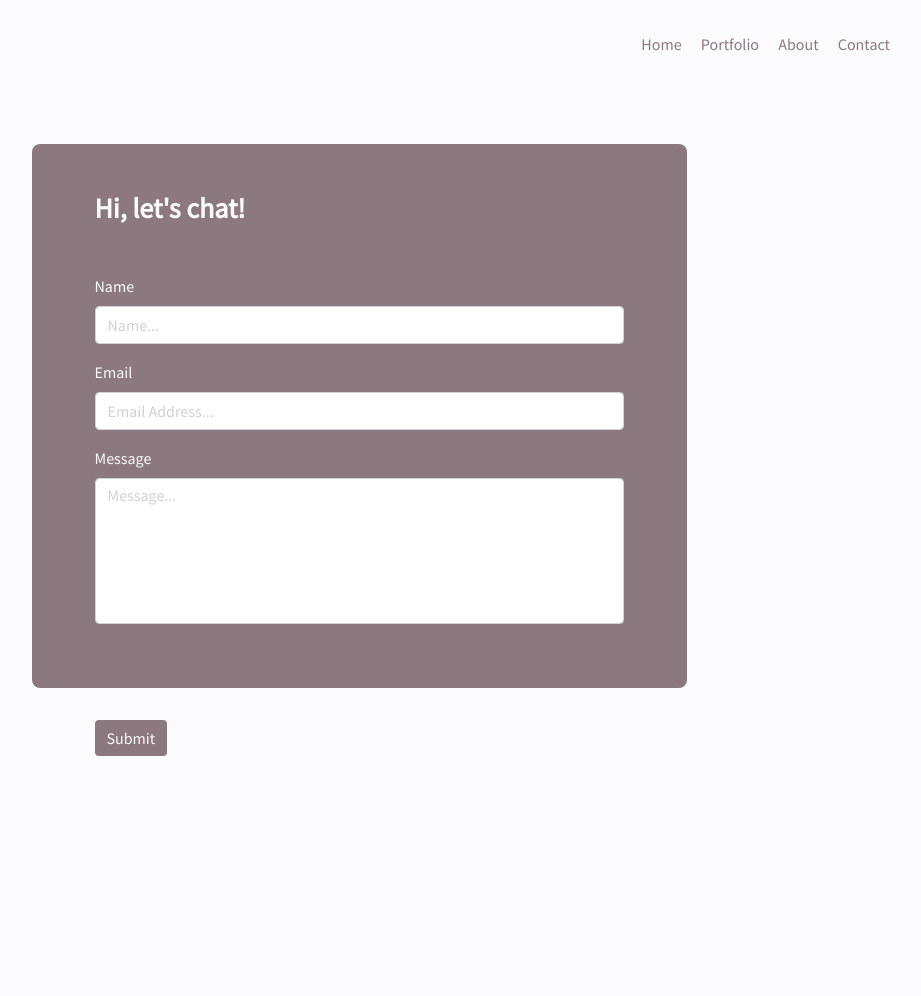
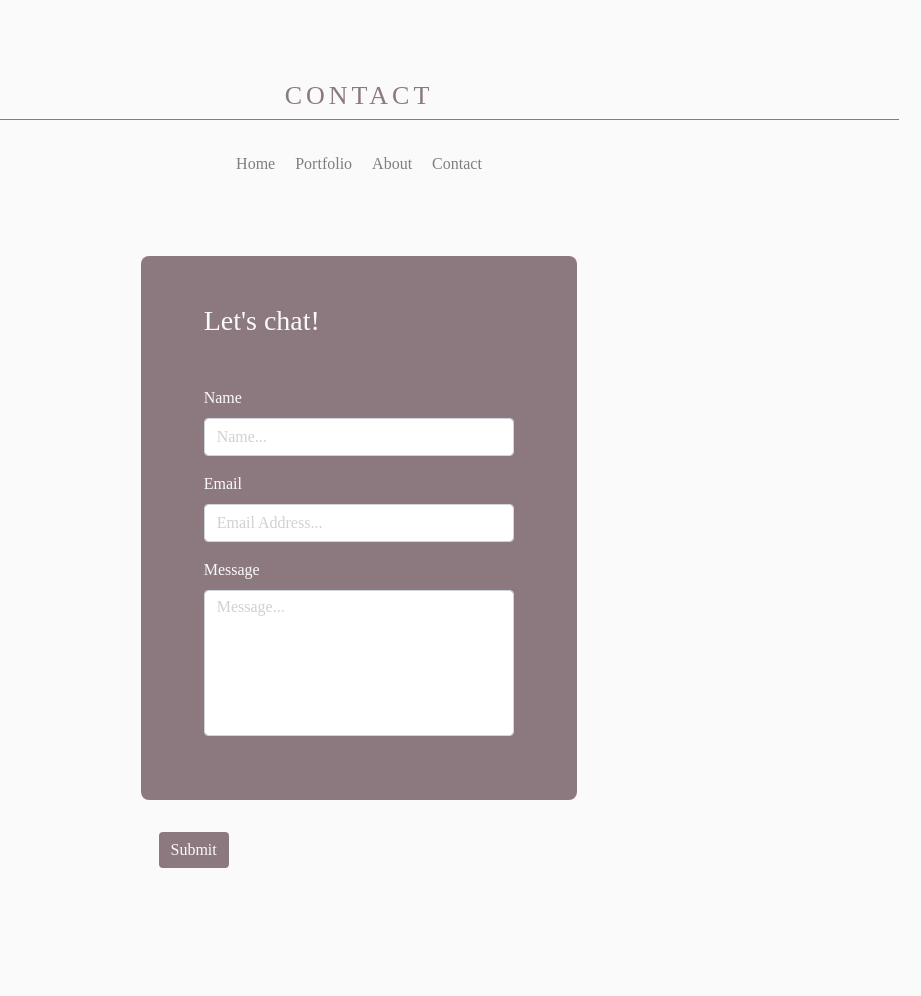
Before and after one commit to ymataya/2-Portfolio, a plain HTML site: page contact.html in a window 1280 px wide. Shown: the whole page, without its empty margins (281-1202 px from the left). Before the commit the page ends 884 px from the top, so only its background shows below. Drawn offline with nearby package versions, Linux system fonts and the light colour scheme.

Commit message:
made it more organized

```diff
--- a/about.css
+++ b/about.css
@@ -1,3 +1,50 @@
+body {
+    background-color: #fafafa;
+}
+
+.center-nav {
+    border-top: 0.5px solid #8c797f;
+    padding-top: 2rem;
+}
+
+#name {
+    font-family: "Avenir";
+    font-weight: 100;
+    letter-spacing: 4px;
+    font-size: 26px;
+    color: #8c797f;
+}
+
+a {
+    padding-left: 8px;
+    padding-right: 8px;
+    text-align: center;
+    color: #7e7e7e;
+    font-size: 16px;
+}
+
+a:hover {
+    text-decoration: none;
+    color: #8c797f;
+    /* font-size: 18px; */
+    cursor: pointer;
+}
+
+#landing {
+    margin: auto;
+    margin-top: 5rem;
+    margin-bottom: 7rem;
+}
+
+#intro {
+    text-align: center;
+    color: 	#8c797f;
+}
+
+.right {
+    float: right;
+}
+
 .btn-group-lg>.btn, .btn-lg {
     font-size: 17px;
 }
@@ -36,14 +83,10 @@ p {
     width: 90%;
 }
 
-.main {
-    margin: 20px;
-}
-
 .main-text {
     padding-left: 25px;
     padding-right: 50px;
-    padding-top: 20px;
+    padding-bottom: 5rem;
     color: #8c797f;
 }
 
@@ -54,6 +97,15 @@ p {
 }
 
 .btn:hover {
-    background-color: white;
+    background-color: #7e7e7e;
     color: #8c797f;
 }
+
+@media only screen and (max-width: 600px) {
+    .main-text {
+        padding-top: 20px;
+    }
+    .main {
+        margin: 15px;
+    }
+  }
--- a/contact.css
+++ b/contact.css
@@ -1,7 +1,50 @@
+body {
+    background-color: #fafafa;
+}
+
+.center-nav {
+    border-top: 0.5px solid #8c797f;
+    padding-top: 2rem;
+}
+
+#name {
+    font-family: "Avenir";
+    font-weight: 100;
+    letter-spacing: 4px;
+    font-size: 26px;
+    color: #8c797f;
+}
+
+a {
+    padding-left: 8px;
+    padding-right: 8px;
+    text-align: center;
+    color: #7e7e7e;
+    font-size: 16px;
+}
+
+a:hover {
+    text-decoration: none;
+    color: #8c797f;
+    /* font-size: 18px; */
+    cursor: pointer;
+}
+
+#landing {
+    margin: auto;
+    margin-top: 5rem;
+    margin-bottom: 5rem;
+}
+
+#intro {
+    text-align: center;
+    color: 	#8c797f;
+}
+
 h3 {
     margin-top: 3rem;
     margin-left: 3rem;
-    font-weight: 600;
+    font-weight: 200;
     color: #fafafa;;
 }
 
@@ -51,5 +94,11 @@ label {
 
 .more {
     margin-bottom: 8rem;
-    margin-left: 3rem;
+    margin-left: 7rem;
 }
+
+@media only screen and (max-width: 600px) {
+    .more {
+        margin-left: 1rem;
+    }
+  }
--- a/contact.html
+++ b/contact.html
@@ -14,22 +14,24 @@
 
 <body>
     <div class="container">
-        <nav class="navbar">
-            <span class="navbar-brand mb-0 h1"></span>
-            <div class="right">
-                <a href="index.html">Home</a>
-                <a href="portfolio.html">Portfolio</a>
-                <a href="about.html">About</a>
-                <a href="contact.html">Contact</a>
+        <div class="row" id="landing">
+            <div class="col-12" id="intro">
+                <h1 id="name">CONTACT</h1>
+                    <div class="center-nav">
+                        <a href="index.html">Home</a>
+                        <a href="portfolio.html">Portfolio</a>
+                        <a href="about.html">About</a>
+                        <a href="contact.html">Contact</a>
+                    </div>
             </div>
-        </nav>
+       </div>
     </div>
 
     <div class="row">
-        <div class="col-md-3">
+        <div class="col-md-4">
         </div>
-        <div class="col-md-6 contact">
-            <h3>Hi, let's chat!</h3>
+        <div class="col-md-4 contact">
+            <h3>Let's chat!</h3>
             <form>
                 <div class="form-group">
                     <label for="formGroupExampleInput">Name</label>
@@ -45,7 +47,7 @@
                 </div>
             </form>
         </div>
-        <div class="col-md-3">
+        <div class="col-md-4">
         </div>
     </div>
 
--- a/portfolio.css
+++ b/portfolio.css
@@ -2,8 +2,47 @@ body {
     background-color: #fafafa;
 }
 
-.navbar {
-    margin-bottom: 10rem;
+.center-nav {
+    border-top: 0.5px solid #8c797f;
+    padding-top: 2rem;
+}
+
+#name {
+    font-family: "Avenir";
+    font-weight: 100;
+    letter-spacing: 4px;
+    font-size: 26px;
+    color: #8c797f;
+}
+
+a {
+    padding-left: 8px;
+    padding-right: 8px;
+    text-align: center;
+    color: #7e7e7e;
+    font-size: 16px;
+}
+
+a:hover {
+    text-decoration: none;
+    color: #8c797f;
+    /* font-size: 18px; */
+    cursor: pointer;
+}
+
+#landing {
+    margin: auto;
+    margin-top: 5rem;
+    margin-bottom: 8rem;
+}
+
+#intro {
+    text-align: center;
+    color: 	#8c797f;
+}
+
+p {
+    color: #8c797f;
 }
 
 #portfolio {
--- a/website.css
+++ b/website.css
@@ -1,46 +1,54 @@
 body {
-    font-family: 'Source Sans Pro', sans-serif;
+    font-family: "Avenir";
     /* background-color: #efe7e4; */
-    background-color: #fbfbfd;
+    background-color: #fbf2ed;
 }
 
-.navbar {
-    background-color:transparent;
-    color: #8c797f;
-    /* padding-left: 40px;
-    padding-right: 40px; */
+.center-nav {
+    border-top: 0.5px solid #8c797f;
     padding-top: 2rem;
-    margin-bottom: 5rem;
 }
 
-.right {
-    float: right;
+#name {
+    font-family: "Avenir";
+    font-weight: 100;
+    letter-spacing: 4px;
+    font-size: 26px;
+    color: #8c797f;
+}
+
+#career {
+    font-family: "Avenir";
+    font-weight: 200;
+    font-size: 14px;
+    letter-spacing: 1.5px;
+    padding-bottom: 1rem;
 }
 
 a {
     padding-left: 8px;
     padding-right: 8px;
-    color: #8c797f;
+    text-align: center;
+    color: #7e7e7e;    ;
+    font-size: 16px;
 }
 
 a:hover {
     text-decoration: none;
     color: #8c797f;
-    font-size: 18px;
+    /* font-size: 18px; */
     cursor: pointer;
 }
 
-.preview {
-    margin-top: 5rem;
+#landing {
+    margin: auto;
+    margin-top: 15rem;
     margin-bottom: 5rem;
 }
 
 #intro {
-    position: relative;
-    top: 50px;
     text-align: center;
-    /* color:#8c797f; */
-    color: 	#ff6969;
+    color: 	#8c797f;
 }
 
 
```
Also changed, not shown: about.html (+14 -12 lines), index.html (+14 -19 lines), portfolio.html (+12 -17 lines), 3 other files.
